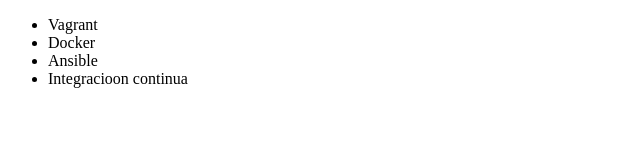
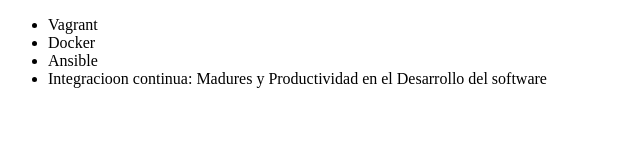
Before and after one commit to Abimael666/aluragit, a plain HTML site: page index.html in a window 1280 px wide. Shown: the whole page, without its empty margins (0-640 px from the left). Drawn offline with Linux system fonts and the light colour scheme.

Commit message:
renombrando curso de integracion continua

```diff
--- a/index.html
+++ b/index.html
@@ -9,7 +9,7 @@
          <li> Vagrant </li>
          <li> Docker </li>
          <li> Ansible </li>
-         <li> Integracioon continua </li>
+         <li> Integracioon continua: Madures y Productividad en el Desarrollo del software</li>
      </ul>
 </body>
 </html>
```
